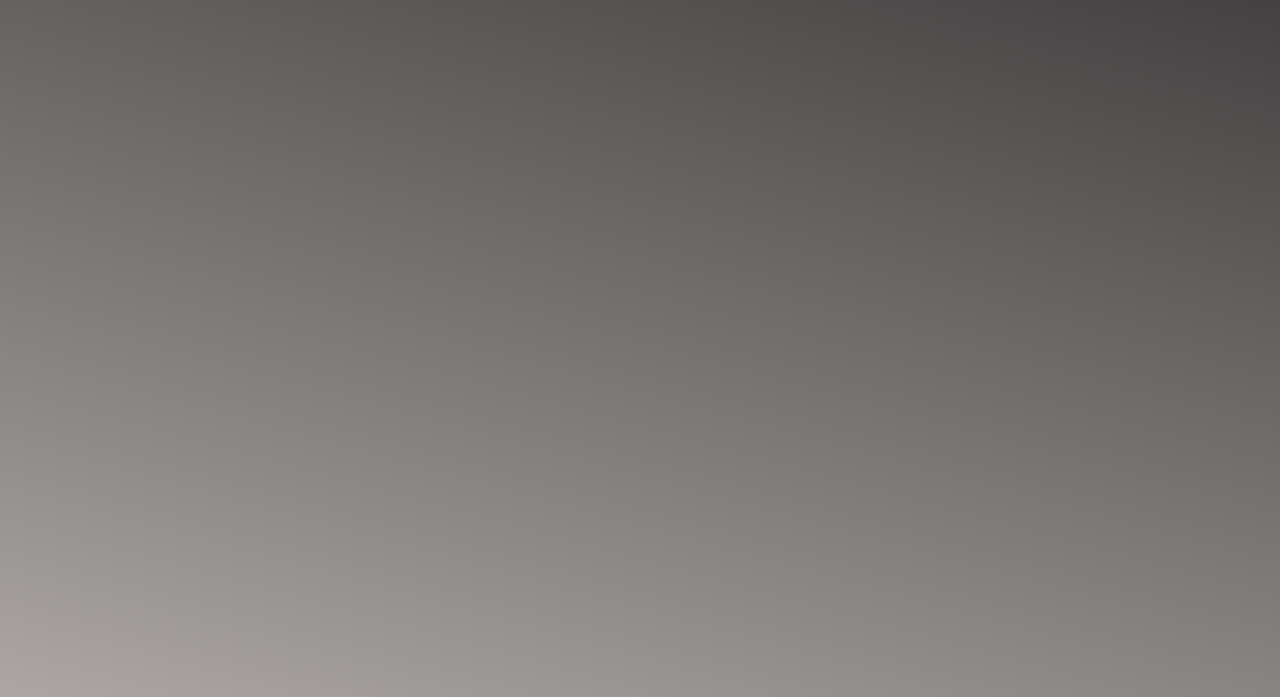
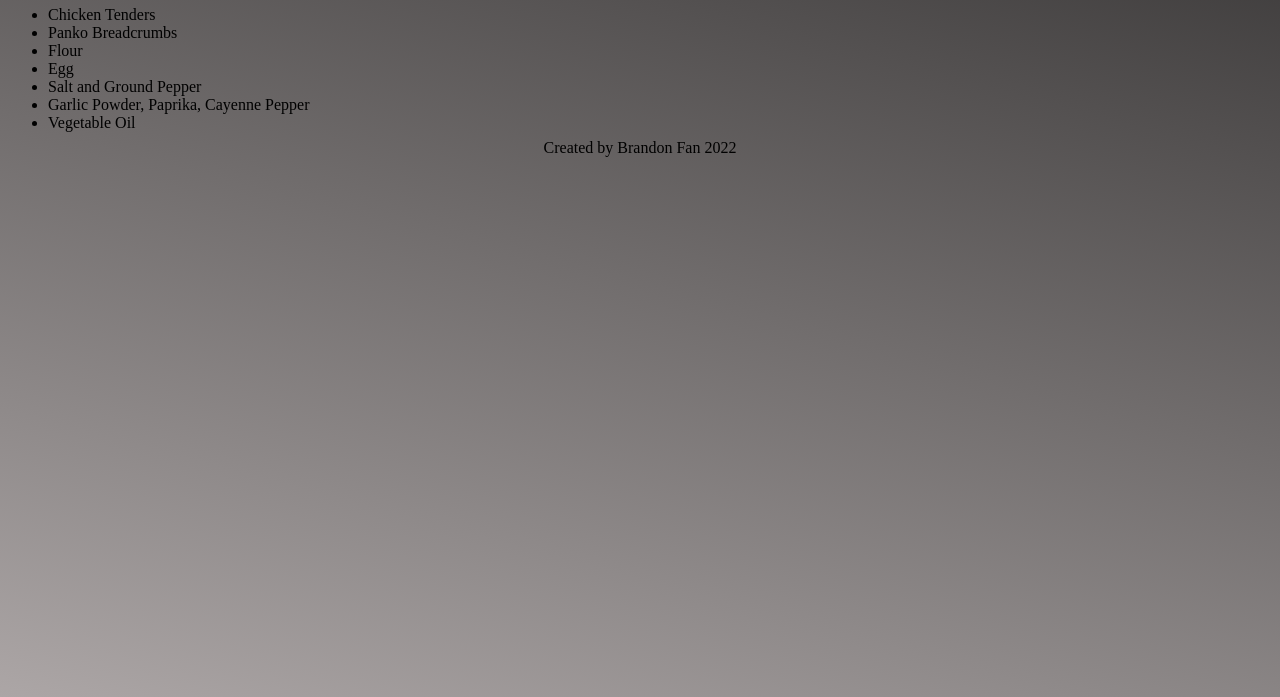
Before and after one commit to fanbrandon/odin-recipes, a plain HTML site: page recipes/katsu.html in a window 1280 px wide. Shown: the part 132-829 px from the top of the page. Drawn offline with Linux system fonts and the light colour scheme.

Commit message:
added ingredients list

```diff
--- a/recipes/katsu.html
+++ b/recipes/katsu.html
@@ -9,6 +9,30 @@
 </head>
 <body>
     <h1>Chicken Katsu and Rice</h1>
+    <div>
+        <h1>Ingredients</h1>
+        <ul>
+            <li>
+                Chicken Tenders
+            </li>
+            <li>
+                Panko Breadcrumbs
+            </li>
+            <li>
+                Flour
+            </li>
+            <li>
+                Egg
+            </li>
+            <li>Salt and Ground Pepper</li>
+            <li>
+                Garlic Powder, Paprika, Cayenne Pepper
+            </li>
+            <li>
+                Vegetable Oil
+            </li>
+        </ul>
+    </div>
 </body>
 <footer class="footer">
     <p2>Created by Brandon Fan 2022</p2>
```
